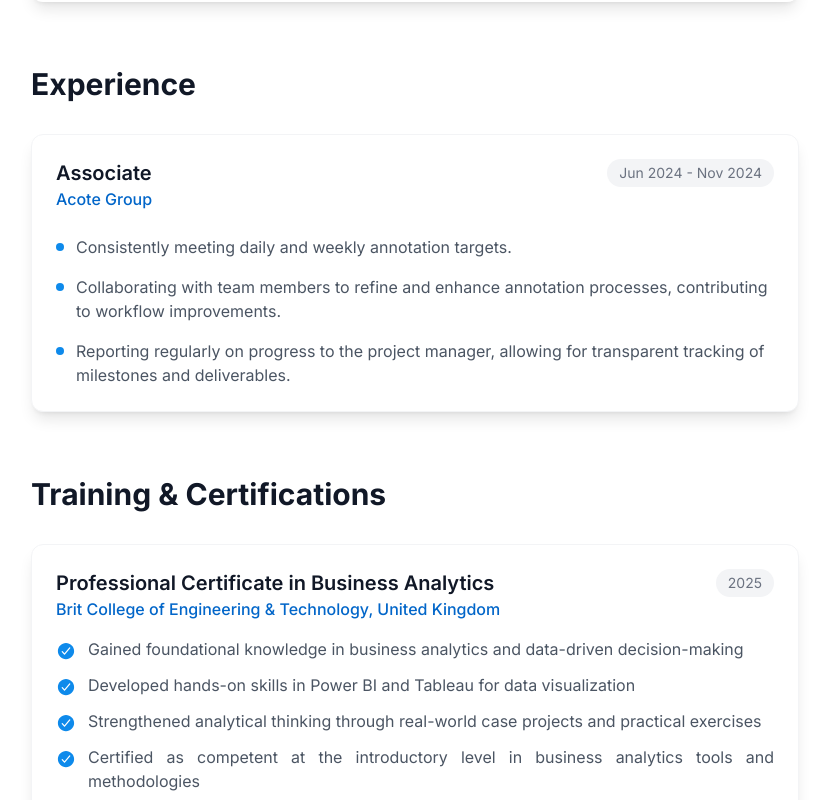
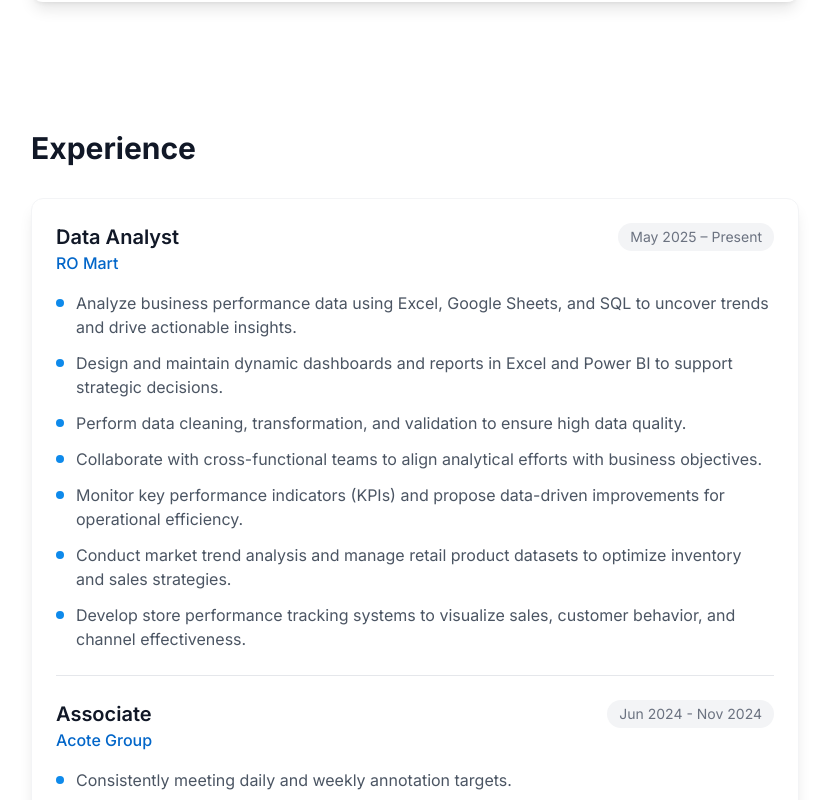
Before and after one commit to shaun-mia/Portfolio, a React (Vite) app: page /about in a window 1280 px wide. Shown: the part 720-1520 px from the top of the page, without its empty margins (225-1053 px from the left). Built offline with nearby package versions, Linux system fonts and the light colour scheme.

Commit message:
Refactor ExperienceSection component to improve structure, add company links, and sort experiences by year for better readability and accessibility.

```diff
--- a/src/components/about/ExperienceSection.jsx
+++ b/src/components/about/ExperienceSection.jsx
@@ -1,47 +1,117 @@
 import { motion } from 'framer-motion';
 
-export const ExperienceSection = () => (
-  <section className="container mx-auto px-4">
+export const ExperienceSection = () => {
+  const experiences = [
+    {
+      title: 'Data Analyst',
+      company: 'RO Mart',
+      duration: 'May 2025 – Present',
+      location: 'Dhaka, Bangladesh',
+      description: [
+        'Analyze business performance data using Excel, Google Sheets, and SQL to uncover trends and drive actionable insights.',
+        'Design and maintain dynamic dashboards and reports in Excel and Power BI to support strategic decisions.',
+        'Perform data cleaning, transformation, and validation to ensure high data quality.',
+        'Collaborate with cross-functional teams to align analytical efforts with business objectives.',
+        'Monitor key performance indicators (KPIs) and propose data-driven improvements for operational efficiency.',
+        'Conduct market trend analysis and manage retail product datasets to optimize inventory and sales strategies.',
+        'Develop store performance tracking systems to visualize sales, customer behavior, and channel effectiveness.',
+      ],
+    },
+    {
+      title: 'Associate',
+      company: 'Acote Group',
+      duration: 'Jun 2024 - Nov 2024',
+      description: [
+        'Consistently meeting daily and weekly annotation targets.',
+        'Collaborating with team members to refine and enhance annotation processes, contributing to workflow improvements.',
+        'Reporting regularly on progress to the project manager, allowing for transparent tracking of milestones and deliverables.',
+      ],
+    },
+  ];
+
+  // Sort experiences by starting year descending
+  experiences.sort((a, b) => {
+    // Extract start year from duration string
+    const getStartYear = (exp) => {
+      const match = exp.duration.match(/\b(\d{4})\b/);
+      return match ? Number(match[1]) : 0;
+    };
+    return getStartYear(b) - getStartYear(a);
+  });
+
+  return (
+    <section className="container mx-auto px-4 py-16">
       <div className="max-w-3xl mx-auto">
-      {/* Simple header without underline */}
+        <motion.div
+          initial={{ opacity: 0, y: -20 }}
+          whileInView={{ opacity: 1, y: 0 }}
+          viewport={{ once: true }}
+        >
           <h2 className="text-3xl font-bold text-gray-900 dark:text-white mb-8">
             Experience
           </h2>
+        </motion.div>
 
         <motion.div
           initial={{ opacity: 0, y: 20 }}
           animate={{ opacity: 1, y: 0 }}
           className="card p-6 hover:shadow-xl transition-all duration-300 border border-gray-100 dark:border-gray-800"
         >
-        <div className="flex flex-col md:flex-row md:justify-between md:items-start gap-4 mb-6">
+          {experiences.map((exp, index) => (
+            <div key={index}>
+              <div className="flex flex-col md:flex-row md:justify-between md:items-start gap-4 mb-4">
                 <div>
                   <h3 className="text-xl font-semibold text-gray-900 dark:text-white">
-              Associate
+                    {exp.title}
                   </h3>
+                  {exp.company === 'RO Mart' ? (
+                    <a
+                      href="https://romartbd.com/"
+                      target="_blank"
+                      rel="noopener noreferrer"
+                      className="text-primary-600 dark:text-primary-400 font-medium hover:text-primary-800"
+                      onClick={e => e.stopPropagation()}
+                    >
+                      {exp.company}
+                    </a>
+                  ) : exp.company === 'Acote Group' ? (
+                    <a
+                      href="https://acotegroup.com/"
+                      target="_blank"
+                      rel="noopener noreferrer"
+                      className="text-primary-600 dark:text-primary-400 font-medium hover:text-primary-800"
+                      onClick={e => e.stopPropagation()}
+                    >
+                      {exp.company}
+                    </a>
+                  ) : (
                     <p className="text-primary-600 dark:text-primary-400 font-medium">
-              Acote Group
+                      {exp.company}
                     </p>
+                  )}
                 </div>
                 <span className="inline-flex px-3 py-1 text-sm text-gray-500 dark:text-gray-400 bg-gray-100 dark:bg-gray-800 rounded-full">
-            Jun 2024 - Nov 2024
+                  {exp.duration}
                 </span>
               </div>
 
-        <ul className="space-y-4 text-gray-600 dark:text-gray-300">
-          <li className="flex items-start gap-3">
+              <ul className="space-y-3 text-gray-600 dark:text-gray-300 mb-4">
+                {exp.description.map((point, idx) => (
+                  <li key={idx} className="flex items-start gap-3">
                     <span className="w-2 h-2 mt-2 rounded-full bg-primary-500 flex-shrink-0"></span>
-            <span>Consistently meeting daily and weekly annotation targets.</span>
+                    <span>{point}</span>
                   </li>
-          <li className="flex items-start gap-3">
-            <span className="w-2 h-2 mt-2 rounded-full bg-primary-500 flex-shrink-0"></span>
-            <span>Collaborating with team members to refine and enhance annotation processes, contributing to workflow improvements.</span>
-          </li>
-          <li className="flex items-start gap-3">
-            <span className="w-2 h-2 mt-2 rounded-full bg-primary-500 flex-shrink-0"></span>
-            <span>Reporting regularly on progress to the project manager, allowing for transparent tracking of milestones and deliverables.</span>
-          </li>
+                ))}
               </ul>
+
+              {/* Divider except after last item */}
+              {index < experiences.length - 1 && (
+                <hr className="border-t border-gray-200 dark:border-gray-700 my-6" />
+              )}
+            </div>
+          ))}
         </motion.div>
       </div>
     </section>
   );
+};
```
Lines whose indentation alone changed are shown as unchanged.
